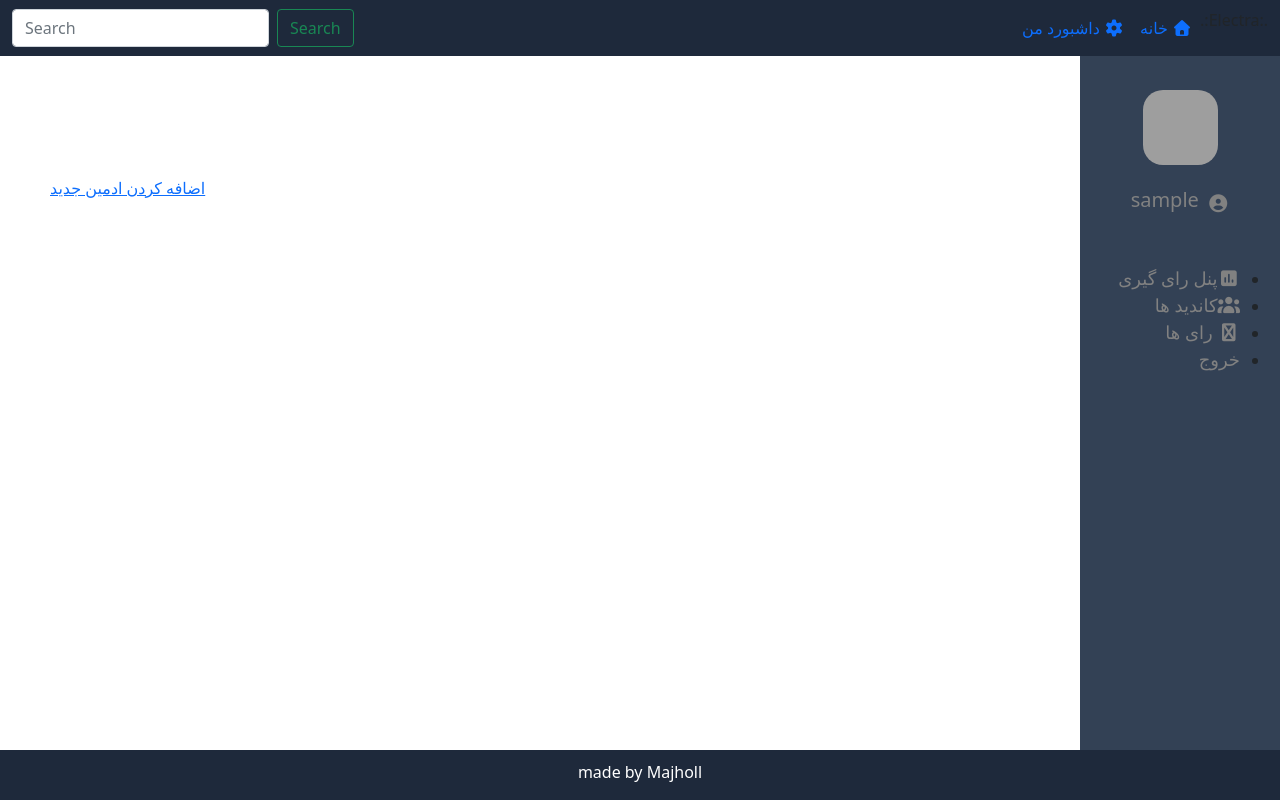
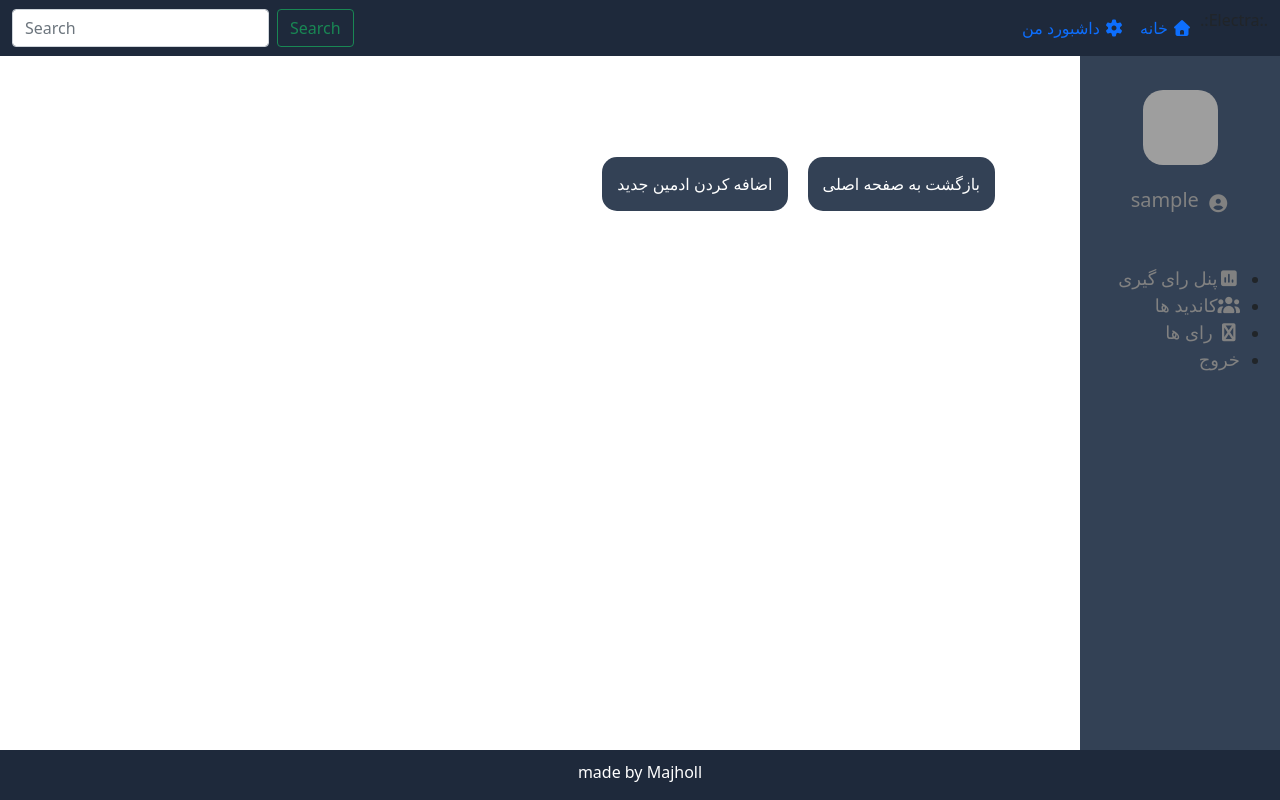
Before and after one commit to Majholl/electra, a Django app: page /admins/ in a window 1280 px wide. Run offline with Django 5.2, Linux system fonts and the light colour scheme; the visitor is signed in with stand-in values (Sample User, id 1); data comes from the database, SQL or seed files in the repository; some libraries are stand-ins or nearby versions; grey boxes are pictures that could not be loaded.

Commit message:
fixed bugs & improvments

```diff
--- a/core_apps/user/views.py
+++ b/core_apps/user/views.py
@@ -1,8 +1,6 @@
 
 # PY - modules
 from ast import Dict
-import re
-from tkinter import NO
 from urllib.request import Request
 
 # DJANGO - modules
@@ -90,9 +88,15 @@
 
 def admins_list(request :Request, page_num :int =1) :
     users = User.objects.filter(usertype__in = ['superadmin', 'admin'])
-    paginator = Paginator(users, 5)
+    paginator = Paginator(users, 10)
     pagination_objlist = paginator.get_page(page_num)
-    content_html = render_to_string('admin/superadmin/admins-list-page.html', context={'objs_list': pagination_objlist.object_list,})
+
+    context={'objs_list': pagination_objlist.object_list, 'has__page':paginator.page(page_num)}
+
+    content_html = render_to_string('admin/superadmin/admins-list-page.html', context=context)
+
+
+
     return render(request, template_name='admin/admindash.html', context={** user_data(request), 'content':content_html})
 
 
--- a/template/admin/admindash.html
+++ b/template/admin/admindash.html
@@ -24,7 +24,7 @@
         margin-right: 250px;
         justify-content: center;
         position: relative;
-        top: 120px;
+        top: 40px;
 
 }
 
@@ -32,9 +32,14 @@
 .dynamic-content {
     display: flex;
     align-items: center;
-    width:100%
+    width:100%;
+    min-width: 300px;
+    min-height: 250px;
+    overflow: scroll;
 }
-
+.dynamic-content::-webkit-scrollbar {
+        display: none;
+}
 
 </style>
 
--- a/template/admin/adminhome.html
+++ b/template/admin/adminhome.html
@@ -40,7 +40,7 @@
         <ul>
             <li>
                 <a href="{% url 'AdminsList' %}">
-                <i class="fa-solid fa-user"></i>ادمین ها
+                <i class="fa-solid fa-user"></i>مدیران
                 </a>
             </li>
 
--- a/template/admin/superadmin/admins-list-page.html
+++ b/template/admin/superadmin/admins-list-page.html
@@ -1,17 +1,38 @@
 
 <!-- TODO add page pangination next/previous -->
+<section class="admins-list-page" >
 
-<p><a href="{% url 'addnewadminlist' %}">اضافه کردن ادمین جدید</a></p>
+    <div class="top-buttons">
 
+        <button><a href="{% url 'addnewadminlist' %}">اضافه کردن ادمین جدید</a></button>
+        <button><a href="{% url 'AdminDashboard' %}">بازگشت به صفحه اصلی</a></button>
+
+    </div>
+
+
+
+    <div class="bottom-buttons">
         {% for i in objs_list %}
         <ul class="admins-info">
 
             <li class="admins-pad">
 
-            <h1 class="admin-username">{{ i.username }}</h1>
+                <div class="username-img">
+                    {% if i.profile %}
+                    <img src="{{  i.profile.url }}" class="admin-image-section img" alt="{{ i.username }}" width="75px" height="75px">
+                    {% endif %}
+                    <h1 class="admin-username">
+                        {% if i.usertype == 'superadmin' %}
+                        <i class="fa-solid fa-star" style="color: #EFBF04;"></i>
+                        {% endif %}
+                        {{ i.username }}</h1>
 
-            <button type="button"  class="btn btn-primary" data-bs-toggle="modal" data-bs-target="#modal_{{ i.id }}">نمایش جزییات</button>
-            <button type="submit" class="btn btn-light"><a href="{% url 'loadadmindata' id=i.id %}">تغییر اطلاعات</a></button>
+                </div>
+
+                <div class="admins-info-buttons">
+                    <button type="button"  data-bs-toggle="modal" data-bs-target="#modal_{{ i.id }}">نمایش جزییات</button>
+                    <button type="submit" ><a href="{% url 'loadadmindata' id=i.id %}">تغییر اطلاعات</a></button>
+                </div>
 
                 <div class="modal fade" id="modal_{{ i.id }}" tabindex="-1"  >
                     <div class="modal-dialog modal-dialog-centered">
@@ -38,7 +59,154 @@
                 </div>
 
             </li>
+        </ul>
+    {% endfor %}
 
 
-    </ul>
-{% endfor %}
+    </div>
+        <div class="footer-buttons">
+        {% if has__page.has_previous %}
+        <button><a href="{% url 'AdminsList' page_num=has__page.previous_page_number %}"> < قبلی </a></button>
+        {% endif %}
+        {% if has__page.has_next %}
+        <button><a href="{% url 'AdminsList' page_num=has__page.next_page_number %}"> بعدی > </a></button>
+        {% endif %}
+    </div>
+
+
+</section>
+
+
+
+
+<style>
+.admins-list-page {
+    width: 100%;
+    display: flex;
+    justify-content: center;
+    flex-direction: column;
+
+}
+
+
+.top-buttons {
+    display: flex;
+    justify-content: right;
+    margin: 25px;
+}
+
+
+.top-buttons button {
+    background: #334155;
+    border: none;
+    border-radius: 15px;
+    margin: 10px;
+    padding: 15px;
+    transition: border-radius;
+    transition-delay: 200ms;
+    transition-duration: 250ms;
+}
+
+.top-buttons button:hover {
+    border-radius: 5px;
+
+}
+
+
+.top-buttons button a {
+    text-decoration: none;
+    color: white;
+}
+
+
+
+
+.bottom-buttons {
+    display: flex;
+    width: 100%;
+    justify-content: center;
+    margin-top: 50px;
+    margin-bottom: 25px;
+}
+
+
+.admins-info{
+    width: 25%;
+    margin: 10px;
+    padding: 15px;
+    list-style: none;
+    background: aliceblue;
+    border-radius: 12px;
+    min-width: 100px;
+    overflow: hidden;
+}
+
+.admin-username {
+    text-align: center;
+    font-size: 24px;
+    margin-top:15px;
+}
+
+
+.username-img {
+    display: flex;
+    flex-direction: column;
+    align-items: center;
+    margin: 10px;
+}
+
+
+
+.admins-info-buttons {
+    display: flex;
+    justify-content: space-between;
+}
+.admins-info-buttons button {
+    background: #334155;
+    color: white;
+    border: none;
+    border-radius: 10px;
+    margin: 10px;
+    padding: 10px;
+    transition: border-radius;
+    transition-delay: 200ms;
+    transition-duration: 250ms;
+}
+
+
+.admins-info-buttons button:hover {
+    border-radius: 0px;
+}
+
+
+.admins-info-buttons a {
+    text-decoration: none;
+    color: white;
+}
+
+
+.footer-buttons {
+    display: flex;
+    justify-content: center;
+}
+
+
+.footer-buttons button {
+    border: none;
+    border-radius: 10px;
+    padding: 8px;
+    margin: 10px;
+    background-color: antiquewhite;
+
+}
+.footer-buttons button:hover {
+    border-radius: 5px;
+}
+
+.footer-buttons  a {
+    text-decoration: none;
+    color: black;
+}
+
+
+</style>
```
Lines whose indentation alone changed are shown as unchanged.
